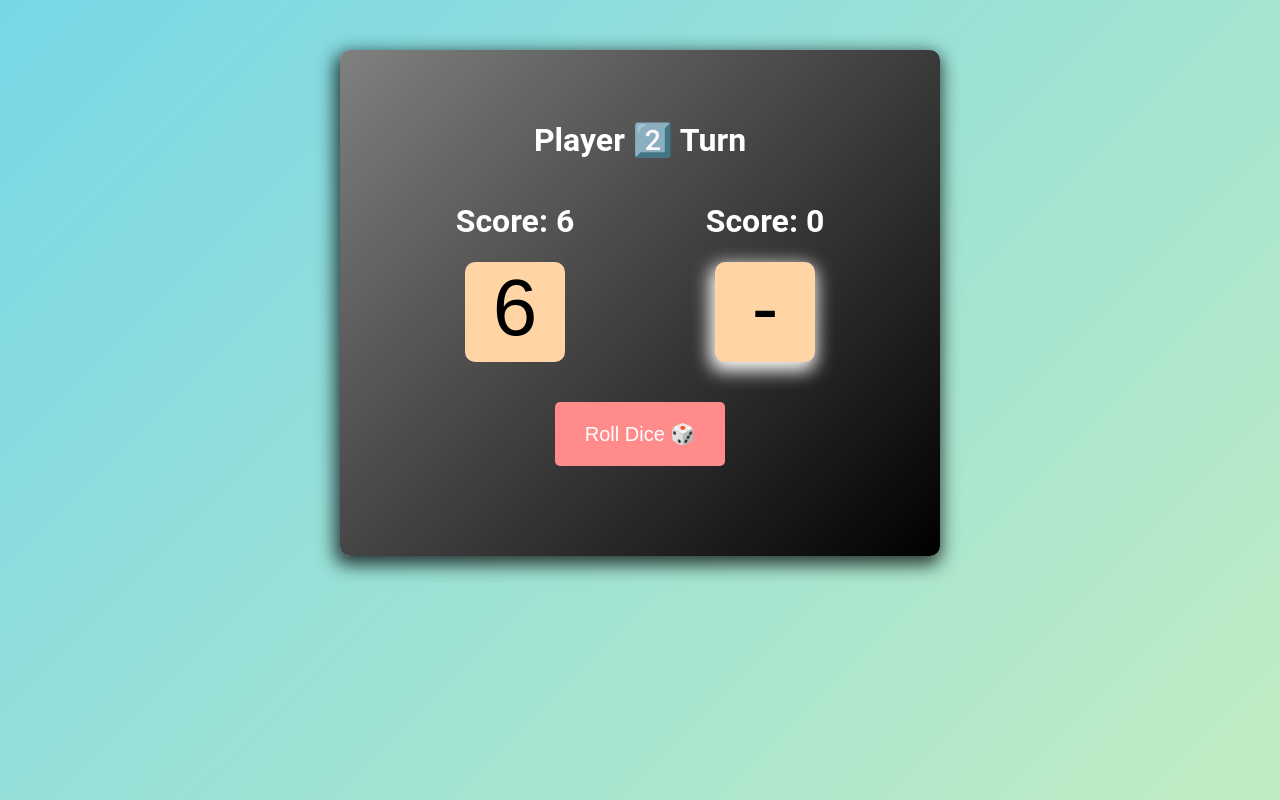
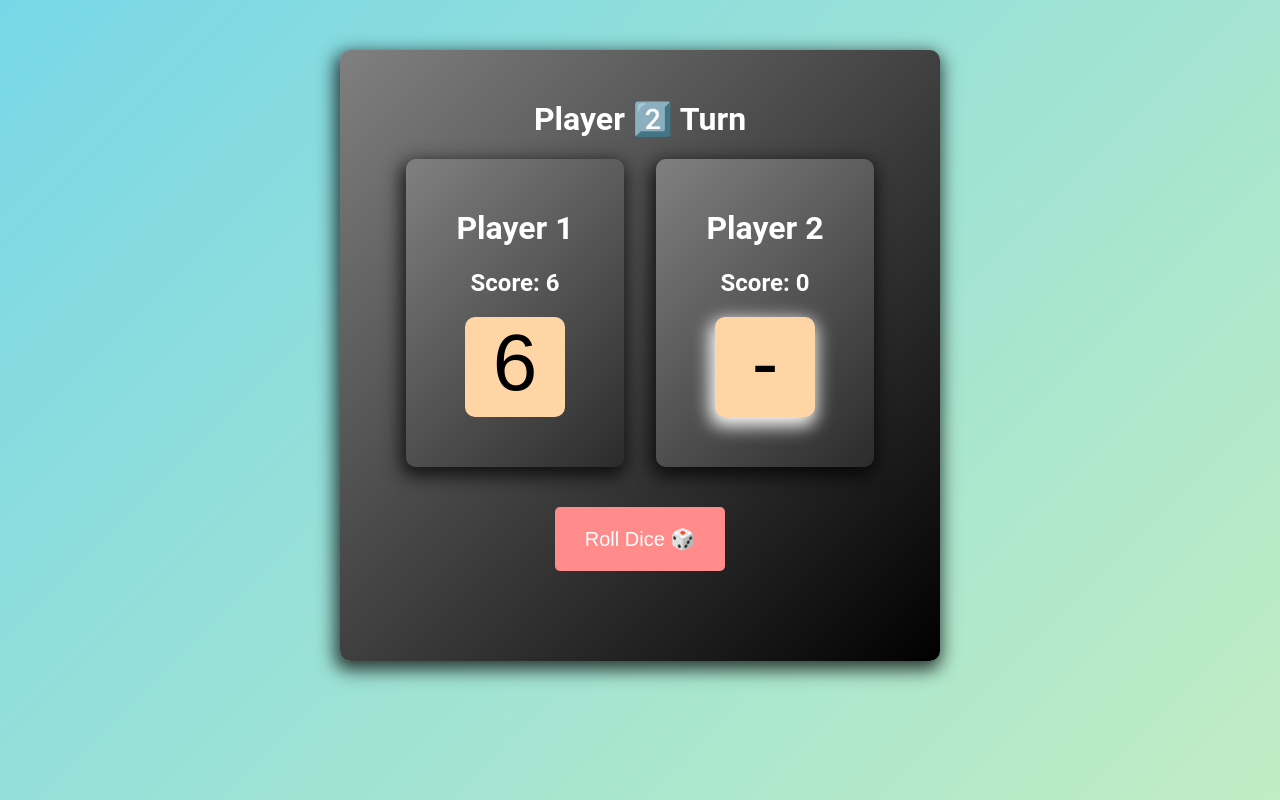
Before and after one commit to username-98/dice-game-js, a plain HTML site: page index.html in a window 1280 px wide. Both pictures are taken after a click on the button "Roll Dice 🎲". Drawn offline with Linux system fonts and the light colour scheme.

Commit message:
add: win/lose colors background

```diff
--- a/index.css
+++ b/index.css
@@ -25,6 +25,22 @@ body {
     padding: 50px;
     border-radius: 10px;
     color: white;
+
+}
+
+.player-container {
+    text-align: center;
+    margin: 0 auto;
+    background-image: linear-gradient(135deg, grey ,  rgb(43, 43, 43));
+    box-shadow: -2px 6px 18px 3px rgba(0,0,0,0.75);
+    padding: 50px;
+    border-radius: 10px;
+    color: white;
+
+}
+
+h1 {
+    margin-top: 0;
 }
 
 .players {
@@ -89,6 +105,15 @@ button:active {
         box-shadow: -2px 6px 18px 3px red;
 }
 
+.playerWinner {
+    background-image: linear-gradient(135deg, rgb(0, 250, 42) ,  rgb(0, 88, 44));
+}
+
+.playerLooser {
+    background-image: linear-gradient(135deg, rgb(250, 0, 42) ,  rgb(88, 0, 44));
+
+}
+
 @keyframes fadeVisibility {
     100% {
         opacity: 1;
--- a/index.html
+++ b/index.html
@@ -6,14 +6,17 @@
         <div class="container">
             <h1 id="message">Player 1️⃣ Turn</h1>
             <div class="players">
-                <div id="player1">
-                    <h1>Score:
+                <div id="player1" class="player-container">
+                    <h1>Player 1</h1>
+                    <h2>Score:
                         <span id="player1Scoreboard">0</span>
                     </h1>
                     <div id="player1Dice" class="dice active">-</div>
                 </div>
-                <div id="player2">
-                    <h1>Score:
+                <div id="player2" class="player-container">
+                    <h1>Player 2</h1>
+
+                    <h2>Score:
                         <span id="player2Scoreboard">0</span>
                     </h1>
                     <div id="player2Dice" class="dice">-</div>
--- a/index.js
+++ b/index.js
@@ -11,6 +11,8 @@ const player1Scoreboard = document.getElementById("player1Scoreboard")
 const player2Scoreboard = document.getElementById("player2Scoreboard")
 const player1Dice = document.getElementById("player1Dice")
 const player2Dice = document.getElementById("player2Dice")
+const player1 = document.getElementById("player1")
+const player2 = document.getElementById("player2")
 const rollBtn = document.getElementById("rollBtn")
 const resetBtn = document.getElementById("resetBtn")
 
@@ -33,6 +35,8 @@ rollBtn.addEventListener("click", function () {
       msgEl.innerText = "🏆🏆Player 1️⃣ Wins!🏆🏆"
       player1Dice.classList.add("winner")
       player2Dice.classList.add("looser")
+      player1.classList.add("playerWinner")
+      player2.classList.add("playerLooser")
     } else {
       msgEl.innerText = "Player 2️⃣ Turn"
     }
@@ -49,6 +53,8 @@ rollBtn.addEventListener("click", function () {
       msgEl.innerText = "🏆🏆Player 2️⃣ Wins!🏆🏆"
       player2Dice.classList.add("winner")
       player1Dice.classList.add("looser")
+      player2.classList.add("playerWinner")
+      player1.classList.add("playerLooser")
     } else {
       msgEl.innerText = "Player 1️⃣ Turn"
     }
@@ -79,6 +85,8 @@ resetBtn.addEventListener("click", function () {
   player2Scoreboard.innerText = player2Score
   player1Dice.classList.remove("active", "fade", "winner", "looser")
   player2Dice.classList.remove("active", "fade", "winner", "looser")
+  player2.classList.remove("playerWinner","playerLooser")
+  player1.classList.remove("playerWinner","playerLooser")
   msgEl.style.color = "#fff"
   if (is1Winner) {
     msgEl.innerText = "Player 1️⃣ Turn"
```
